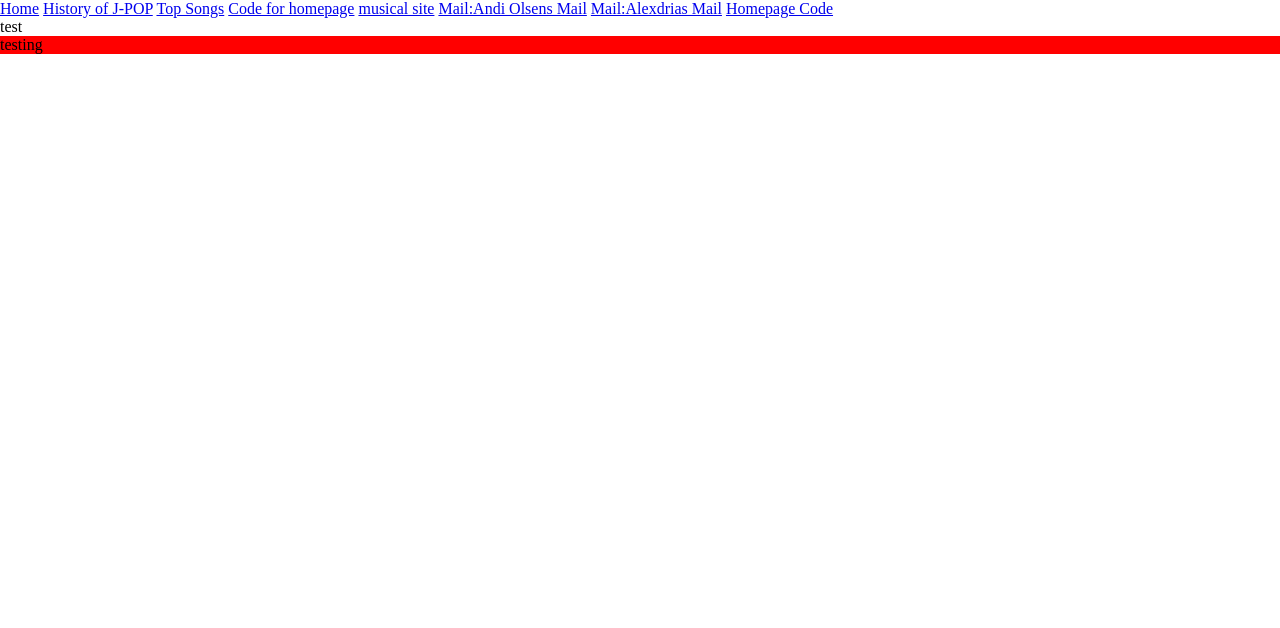
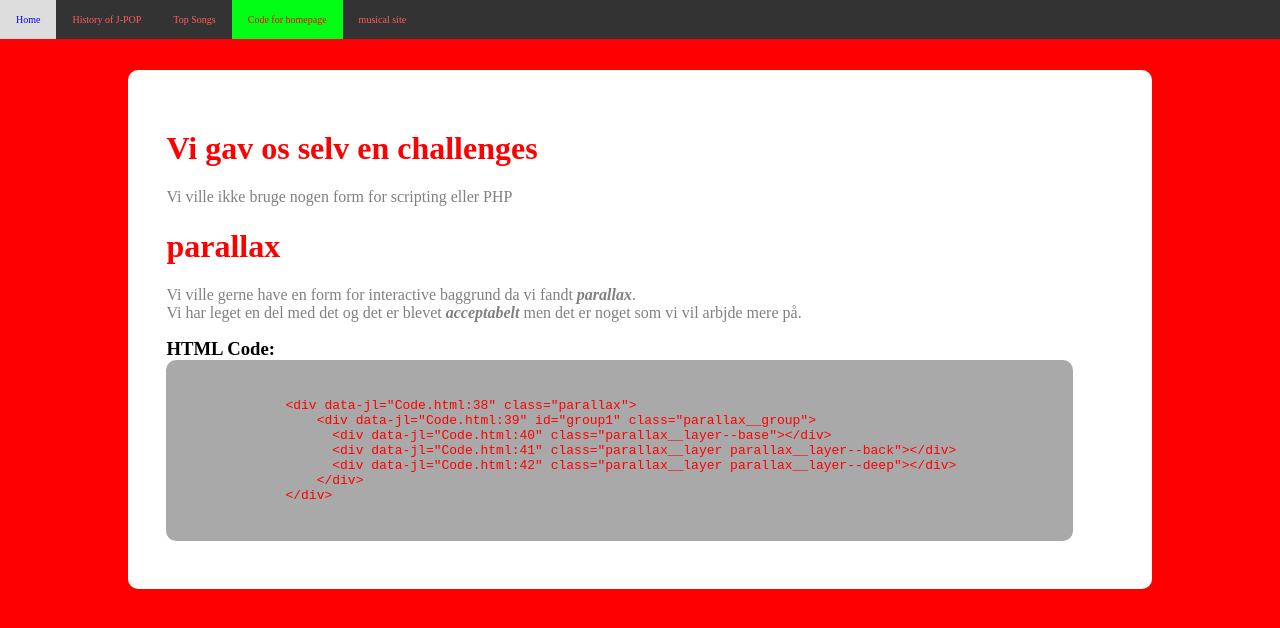
Before and after one commit to duckson1989/j-pop, a plain HTML site: page Code.html in a window 1280 px wide. Drawn offline with Linux system fonts and the light colour scheme.

Commit message:
last testing
adkgnjfxpig

```diff
--- a/Code.html
+++ b/Code.html
@@ -3,6 +3,7 @@
   <head>
     <meta charset="utf-8">
     <link rel="stylesheet" href="./maincss/Codecss.css">
+    <link rel="stylesheet" href="./maincss/navBarCss.css">
     <title>J-POP CODE</title>
     <div class="navbar">
       <a href="./index.html">Home</a>
@@ -10,13 +11,41 @@
       <a href="./TopSongs.html">Top Songs</a>
       <a class="active" href="./Code.html">Code for homepage</a>
       <a href="./MusikGal.html">musical site</a>
-      <a class="right" href="mailto:zbcanols21@zbc.dk">Mail:Andi Olsens Mail</a>
-      <a class="right" href="mailto:zbcalex22@zbc.dk">Mail:Alexdrias Mail</a>
-      <a class="right" href="https://github.com/duckson1989/j-pop">Homepage Code</a>
     </div>
   </head>
   <body>
-    test
-    <div class="test">testing</div>
+    <div class="grid-container">
+      <div class="information">
+        <table>
+          <tr>
+            <th></th>
+          </tr>
+        </table>
+      </div>
+      <div class="text-content">
+          <div class="text-selection">
+            <h1>Vi gav os selv en challenges</h1>
+              <p>Vi ville ikke bruge nogen form for scripting eller PHP</p>
+          </div>
+          <div class="text-selection">
+            <h1>parallax</h1>
+            <p>Vi ville gerne have en form for interactive baggrund da vi fandt <i><b>parallax</b></i>.
+              <br> Vi har leget en del med det og det er blevet <i><b>acceptabelt</b></i> men det er noget som vi vil arbjde mere på.
+            </p>
+          <h3>HTML Code:</h3>
+          <div class="code-snippet">
+            <xmp>
+              <div class="parallax">
+                  <div id="group1" class="parallax__group">
+                    <div class="parallax__layer--base"></div>
+                    <div class="parallax__layer parallax__layer--back"></div>
+                    <div class="parallax__layer parallax__layer--deep"></div>
+                  </div>
+              </div>
+            </xmp>
+          </div>
+          </div>
+      </div>
+    </div>
   </body>
 </html>
--- a/maincss/Codecss.css
+++ b/maincss/Codecss.css
@@ -1,8 +1,40 @@
 body{
   margin: 0;
   padding: 0;
+  background-color: red;
 }
 
-.test {
-  background-color: red;
+h1 {
+  color: red;
 }
+
+h3{
+  margin: 0;
+  padding: 0 0 0 8  px;
+}
+
+p {
+  color: grey;
+}
+
+.text-content {
+  border-radius: 10px;
+  background-color: white;
+  margin: 5% 10%;
+  padding-top: 3%;
+  padding-left: 3%;
+  padding-bottom: 3%;
+  align-items:center;
+}
+
+.text-selection {
+  margin: 1% 0;
+}
+
+.code-snippet {
+  background-color: darkgrey;
+  padding:1%;
+  width: 90%;
+  border-radius: 10px;
+  color: red;
+}
--- a/maincss/MusikGalcss.css
+++ b/maincss/MusikGalcss.css
@@ -1,5 +1,6 @@
 body {
-margin: 5%
+margin: 5%;
+color: white;
 }
 iframe {
   float: left;
@@ -39,6 +40,21 @@ iframe {
 }
 .pics {
   margin-top: 5%;
-  margin-right: 5px;
+  margin-right: 10px;
   float: left;
+
+}.video-background {
+  background: #000;
+  position: fixed;
+  top: 0; right: 0; bottom: 0; left: 0;
+  z-index: -99;
 }
+.video-foreground,
+.video-background iframe {
+  position: absolute;
+  top: -10%;
+  left: -10%;
+  width: 125%;
+  height: 125%;
+  pointer-events: none;
+}
```
Also changed, not shown: MusikGal.html (+5 -0 lines), TopSongs.html (+1 -1 lines).
